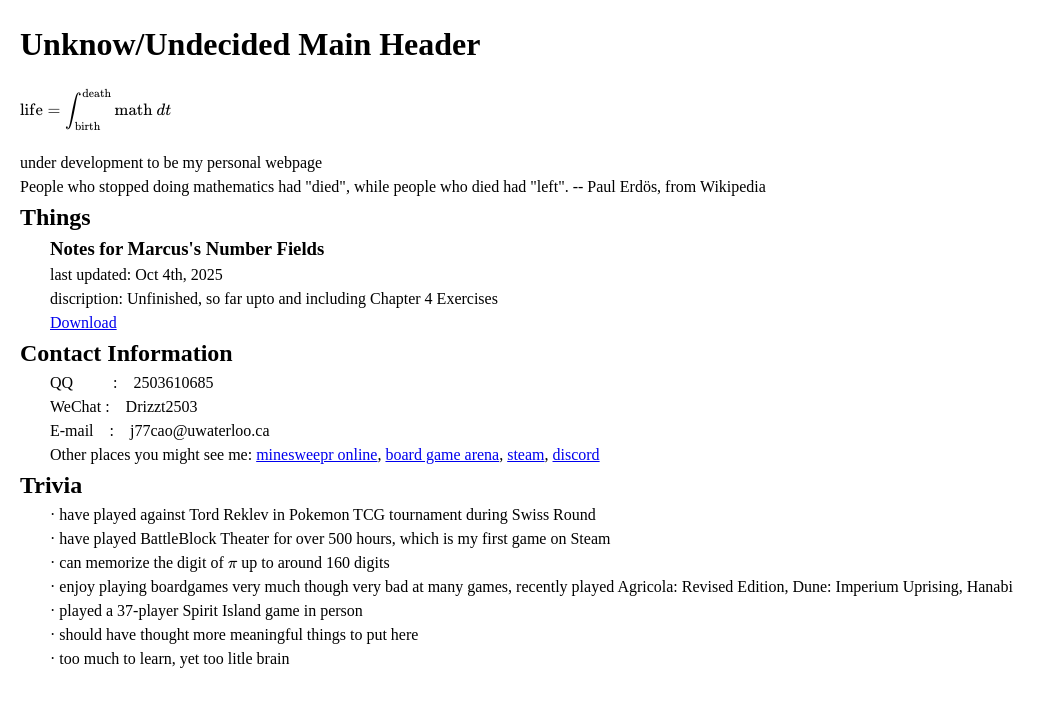
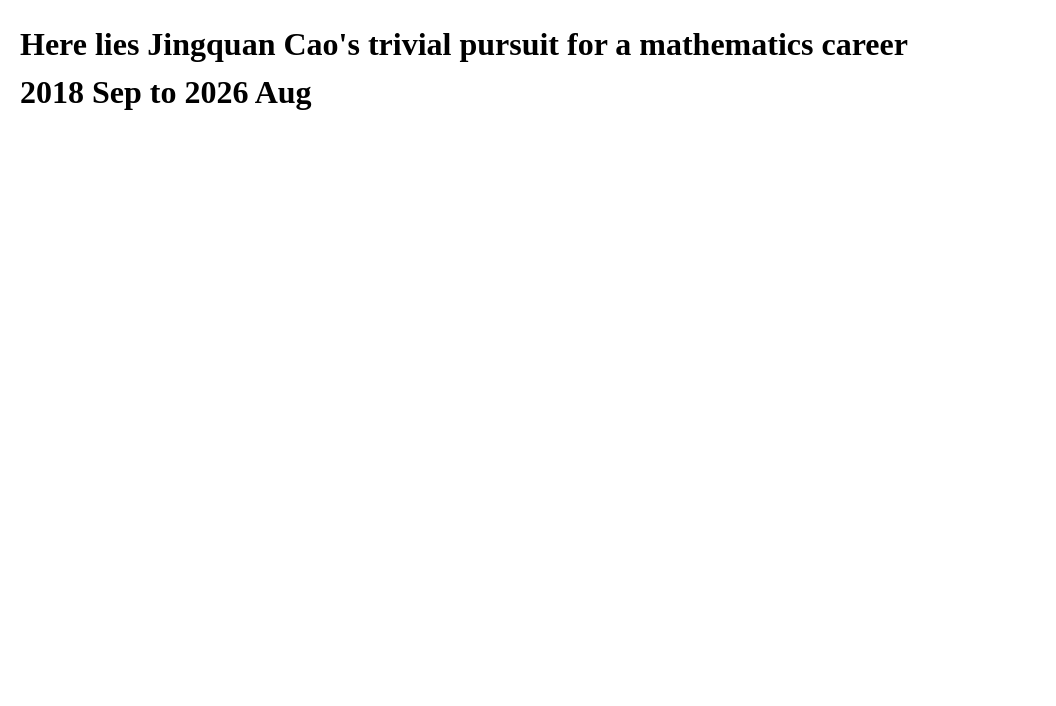
Before and after one commit to jqConnor/jqconnor.github.io, a plain HTML site: page index.html in a window 1280 px wide. Shown: the whole page, without its empty margins (0-1056 px from the left). Drawn offline with nearby package versions, Linux system fonts and the light colour scheme.

Commit message:
Update index.html
dead

```diff
--- a/index.html
+++ b/index.html
@@ -11,18 +11,23 @@
 
 <body>
   <header>
+    <h1>Here lies Jingquan Cao's trivial pursuit for a mathematics career</h1>
+    <h1>2018 Sep to 2026 Aug </h1>
+  </header>
+
+  <div style="display: none;">
     <h1>Unknow/Undecided Main Header</h1>
     <div class='math'>\(\text{life} = \displaystyle\int_{\text{birth}}^{\text{death}}\text{math } dt\)</div>
     <p>under development to be my personal webpage</p>
-    <p>People who stopped doing mathematics had "died", while people who died had "left". -- Paul Erd&oumls, from Wikipedia<p>
-  </header>
+    <p>People who stopped doing mathematics had "died", while people who died had "left". -- Paul Erd&oumls, from Wikipedia<p> -->
+
 
     <div>
       <h2>Things</h2>
       <div class="list_of_work">
         <!-- Notes for Marcus_s Number Field -->
         <h3>Notes for Marcus's Number Fields</h3>
-      <p>last updated: Oct 4th, 2025<p>
+        <p>last update at Oct 4th, 2025<p>
         <p>discription: Unfinished, so far upto and including Chapter 4 Exercises</p>
         <div>
           <a href="https://github.com/jqConnor/jqconnor.github.io/releases/download/v0.1/Notes.for.Marcus_s.Number.Fields.pdf" download class="btn download">Download</a>
@@ -34,9 +39,7 @@
     <div>
     <h2>Contact Information</h2>
       <div class='contact_information'>
-      <p>QQ&nbsp;&nbsp;&nbsp;&nbsp;&nbsp;&nbsp;&nbsp;&nbsp;&nbsp;&nbsp;: &nbsp;&nbsp; 2503610685</p>
-      <p>WeChat&nbsp;: &nbsp;&nbsp; Drizzt2503</p>
-      <p>E-mail&nbsp;&nbsp;&nbsp;&nbsp;: &nbsp;&nbsp; j77cao@uwaterloo.ca</p>
+        <p>E-mail&nbsp;&nbsp;&nbsp;&nbsp;: &nbsp;&nbsp; connorcaojq@qq.com</p>
         <p>Other places you might see me: <a href="https://minesweeper.online/player/47058809">minesweepr online</a>, <a href="https://boardgamearena.com/player?id=90800877">board game arena</a>, <a href="https://steamcommunity.com/profiles/76561198326772027/">steam</a>, <a href="https://discord.com/users/connor_loveboardgame">discord</a>
       </div>
     </div>
@@ -47,11 +50,12 @@
       <div class='trivia'>
         <p>· have played against Tord Reklev in Pokemon TCG tournament during Swiss Round</p>
         <p>· have played BattleBlock Theater for over 500 hours, which is my first game on Steam</p>
-      <p>· can memorize the digit of \(\pi\) up to around 160 digits
+        <p>· can memorize the digit of \(\pi\) up to around 160 digits</p>
         <p>· enjoy playing boardgames very much though very bad at many games, recently played Agricola: Revised Edition, Dune: Imperium Uprising, Hanabi</p>
-      <p>· played a 37-player Spirit Island game in person
+        <p>· played a 37-player Spirit Island game in person</p>
         <p>· should have thought more meaningful things to put here</p>
-      <p>· too much to learn, yet too litle brain</p>
+        <p>· too much to learn, yet too little brain</p>
+      </div>
     </div>
   </div>
 </body>
```
Lines whose indentation alone changed are shown as unchanged.
